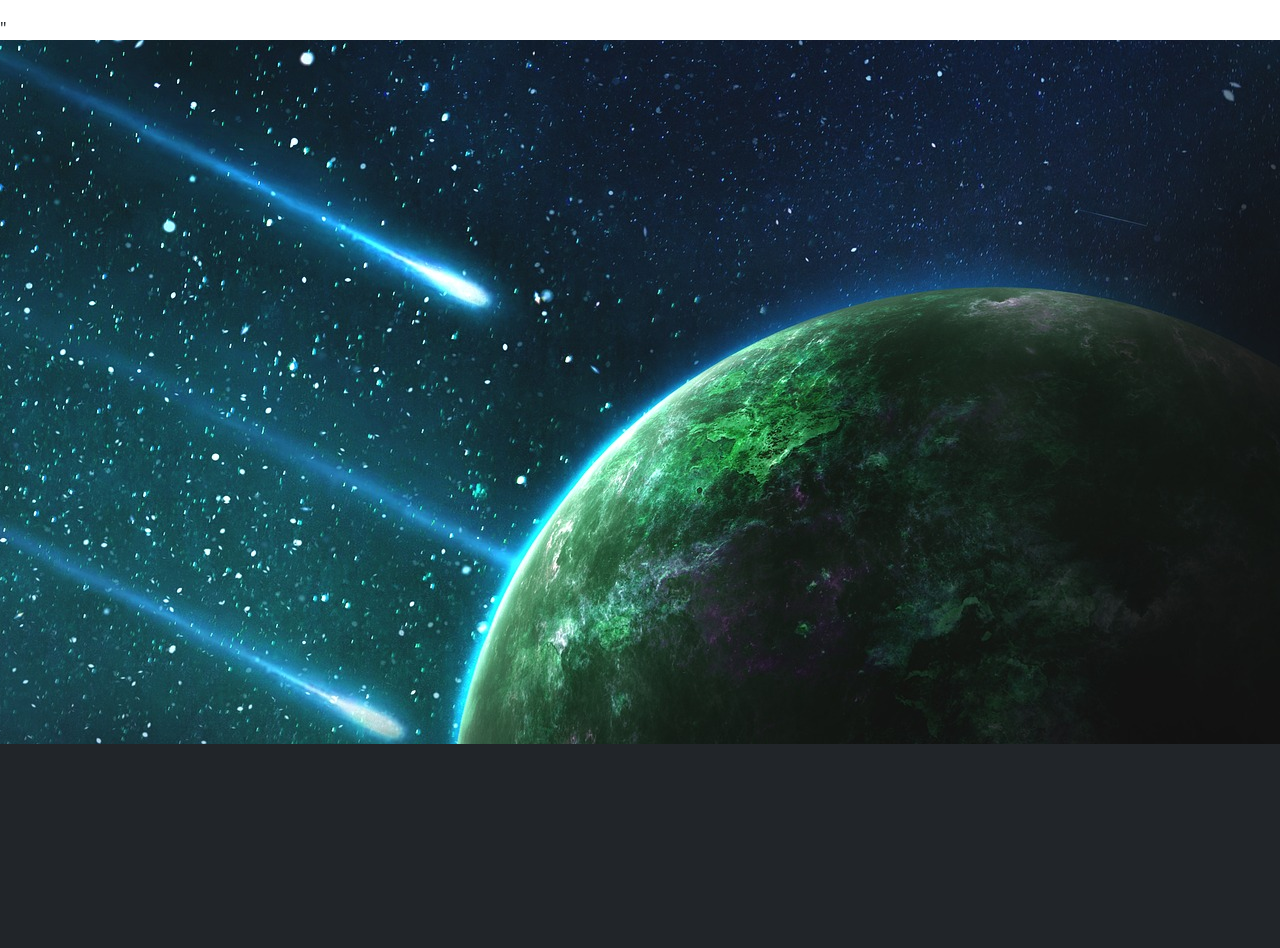
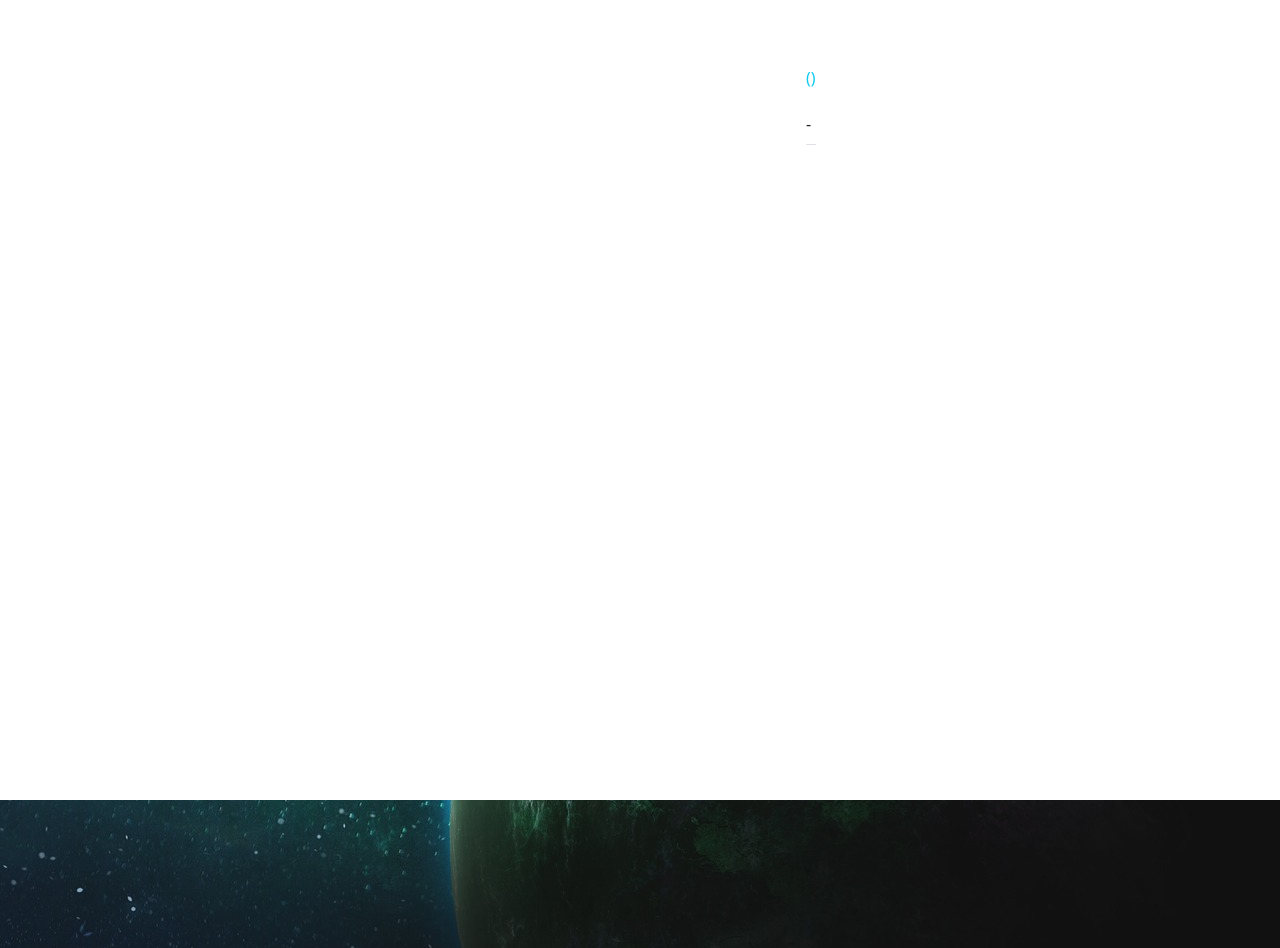
Before and after one commit to Samuel-Marien/nasa_neo_tracker, a Django app: page /apod_result in a window 1280 px wide. Shown: the part 56-1004 px from the top of the page. Before the commit the page ends 800 px from the top, so only its background shows below. Run offline with Django 4.2, Linux system fonts and the light colour scheme; data that the repository does not hold is empty.

Commit message:
style: add design to apod search page & result

```diff
--- a/neo_app/static/neo_app/style.css
+++ b/neo_app/static/neo_app/style.css
@@ -5,11 +5,23 @@ html {
 .my-bg-image_search {
   background: url("/static/neo_app/asteroid.jpg") 100% 0 no-repeat fixed;
 }
+
 .my-bg-image_apod_search {
   background: url("/static/neo_app/result.jpg") 100% 0 no-repeat fixed;
 }
+
 .my-bg-image_detail {
   background: url("/static/neo_app/detail.jpg") 100% 0 no-repeat fixed;
+}
+
+
+.apod_bloc {
+  width:700px;
+  height: 900px;
+}
+.apod_pic {
+  max-width : 700px;
+  max-height : 900px;
 }
 
 .my-search-block {
@@ -27,5 +39,5 @@ html {
 .my-detail-block {
   position: absolute;
   top: 70px;
-left:15%;
+  left:15%;
 }
--- a/neo_app/templates/neo_app/apod_result.html
+++ b/neo_app/templates/neo_app/apod_result.html
@@ -1,10 +1,18 @@
 {% extends 'neo_app/base.html' %}
 
+{% load static %}
+
 {% block content %}
-  <p>{{apod_object.title}}</p>
-  <p>{{apod_object.copyright}}</p>
-  <p>{{apod_object.date}}</p>
-  <p>{{apod_object.explanation}}</p>
-  <p>{{apod_object.service_version}}</p>
-  <img src="{{apod_object.hdurl}}" alt="{{apod_object.title}}">"
+<main class="vh-100">
+  <div class="d-flex container pt-5">
+    <div class="apod_bloc me-4">
+      <img class="apod_pic" src="{{apod_object.url}}" alt="{{apod_object.title}}">
+    </div>
+    <div>
+      <p class="fs-2 fw-bold">{{apod_object.title}} <span class="fs-6 fw-light text-info">({{apod_object.service_version}})</span></p>
+      <p class="mt-1 border-bottom pb-2">{{apod_object.copyright}} - {{apod_object.date}}</p>
+      <p>{{apod_object.explanation}}</p>
+    </div>
+  </div>
+</main>
 {% endblock %}
--- a/neo_app/templates/neo_app/neo_result.html
+++ b/neo_app/templates/neo_app/neo_result.html
@@ -2,7 +2,7 @@
 
 {% block content %}
 
-<div class=" my-result-block w-100 container mx-auto bg-white p-4 rounded"  style="--bs-bg-opacity: .8;">
+<div class="my-result-block w-100 container mx-auto bg-white p-4 rounded"  style="--bs-bg-opacity: .8;">
   <section >
     <div class="text-center fw-bold fs-5">
       <p>Your search begins on {{ user_start_date }} and covers a period of {{ user_day_coverage }} days, ending on {{ user_end_date_sanityze }}.</p>
--- a/neo_app/templates/neo_app/neo_search.html
+++ b/neo_app/templates/neo_app/neo_search.html
@@ -1,6 +1,6 @@
 {% extends 'neo_app/base.html' %}
 
-{% load static %}
+{% comment %} {% load static %} {% endcomment %}
 
 {% block content %}
   {% csrf_token %}
@@ -16,7 +16,7 @@
         </ul>
       </div>
     </div>
-    <form class="" action="neo_result">
+    <form action="neo_result">
       <input class="btn btn-outline-info btn-sm" type="date" name="start_date" value="2023-01-01">
       <select class="btn btn-outline-info btn-sm" name="day_coverage">
         <option class="bg-white" value="1" selected>One day</option>
```
